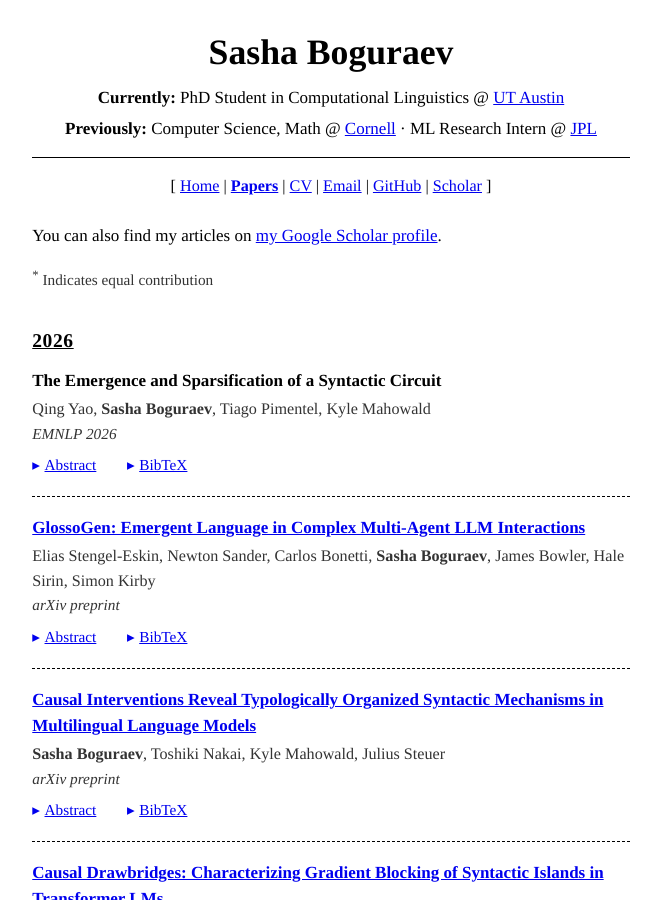
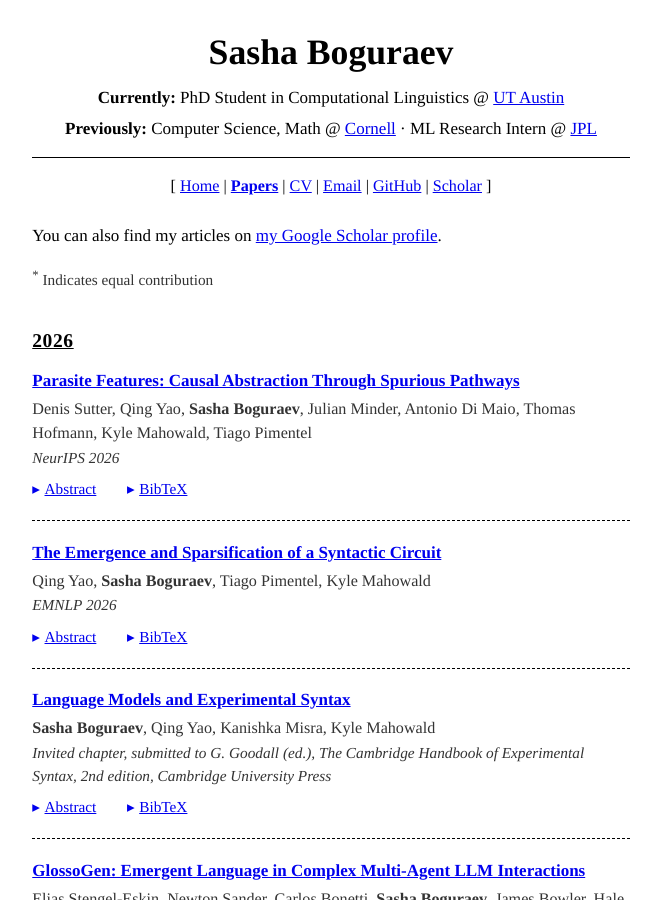
Before and after one commit to SashaBoguraev/SashaBoguraev.github.io, a Jekyll site: the page built from _pages/publications.md, in a window 1280 px wide and 900 px high. Shown: the whole window, without its empty margins (309-964 px from the left). Built offline with Jekyll 4.4.1, drawn with Linux system fonts in a browser that asks for light colours.

Commit message:
Add Parasite Features (NeurIPS 2026) and Handbook chapter, link Sparsification arXiv, add NeurIPS and LSA news
Co-Authored-By: Claude Opus 5.5 <noreply@anthropic.com>

```diff
--- a/_pages/publications.md
+++ b/_pages/publications.md
@@ -13,7 +13,30 @@ You can also find my articles on [my Google Scholar profile](https://scholar.goo
 ## 2026
 
 <div class="paper">
-<div class="paper-title">The Emergence and Sparsification of a Syntactic Circuit</div>
+<div class="paper-title"><a href="https://openreview.net/forum?id=pXYWXZE3QV">Parasite Features: Causal Abstraction Through Spurious Pathways</a></div>
+<div class="paper-authors">
+  Denis Sutter, Qing Yao, <strong>Sasha Boguraev</strong>, Julian Minder, Antonio Di Maio, Thomas Hofmann, Kyle Mahowald, Tiago Pimentel
+</div>
+<div class="paper-venue">NeurIPS 2026</div>
+<div class="paper-links">
+<details class="paper-toggle">
+<summary>Abstract</summary>
+<p>Causal Abstraction can be used to define a notion of equivalence between a neural network and an algorithm, thus serving as a powerful framework for mechanistic interpretability. In this paper, however, we show the existence of a class of spurious features which straightforwardly pass such equivalence tests. Suppose there are two directions in a model's representation space where: (i) one discriminates the input based on some specific feature, and (ii) the other steers the model towards a certain output. Causal Abstraction techniques can create a pathway leveraging these unrelated directions to simulate their combined behavior in the model, which thus spuriously appears to implement a certain feature. In such cases, we say the method discovered a parasite feature. Experimentally, we show that Distributed Alignment Search&mdash;a Causal Abstraction-based method&mdash;finds parasite features using linear alignment maps in two tasks: syntactic agreement and two-digit addition. Our paper highlights an important consideration for Causal Abstraction and contributes to the ongoing debate about best practices for mechanistic interpretability.</p>
+</details>
+<details class="paper-toggle">
+<summary>BibTeX</summary>
+<pre>@inproceedings{sutter2026parasite,
+  title     = {Parasite Features: Causal Abstraction Through Spurious Pathways},
+  author    = {Sutter, Denis and Yao, Qing and Boguraev, Sasha and Minder, Julian and Di Maio, Antonio and Hofmann, Thomas and Mahowald, Kyle and Pimentel, Tiago},
+  booktitle = {Advances in Neural Information Processing Systems},
+  year      = {2026}
+}</pre>
+</details>
+</div>
+</div>
+
+<div class="paper">
+<div class="paper-title"><a href="https://arxiv.org/abs/2610.33299">The Emergence and Sparsification of a Syntactic Circuit</a></div>
 <div class="paper-authors">
   Qing Yao, <strong>Sasha Boguraev</strong>, Tiago Pimentel, Kyle Mahowald
 </div>
@@ -29,6 +52,33 @@ You can also find my articles on [my Google Scholar profile](https://scholar.goo
   title     = {The Emergence and Sparsification of a Syntactic Circuit},
   author    = {Yao, Qing and Boguraev, Sasha and Pimentel, Tiago and Mahowald, Kyle},
   booktitle = {Proceedings of the 2026 Conference on Empirical Methods in Natural Language Processing},
+  year      = {2026}
+}</pre>
+</details>
+</div>
+</div>
+
+<div class="paper">
+<div class="paper-title"><a href="https://ling.auf.net/lingbuzz/010525">Language Models and Experimental Syntax</a></div>
+<div class="paper-authors">
+  <strong>Sasha Boguraev</strong>, Qing Yao, Kanishka Misra, Kyle Mahowald
+</div>
+<div class="paper-venue">Invited chapter, submitted to G. Goodall (ed.), <em>The Cambridge Handbook of Experimental Syntax</em>, 2nd edition, Cambridge University Press</div>
+<div class="paper-links">
+<details class="paper-toggle">
+<summary>Abstract</summary>
+<p>In the 20th and early 21st centuries, linguists developed techniques for studying syntactic competence and syntactic processing in humans. A key underlying assumption of this work was that all humans who have acquired a language in the typical way are syntactically competent. For much of this period, it was also obvious that machine systems were not syntactically competent. With the rise of Language Models that could seemingly produce and comprehend utterances in human language, this latter assumption was challenged. As a result, there was an explosion of work using the experimental syntax toolkit not to study syntactic processing in competent humans, but rather to ask whether Language Models had emergently developed syntactic competence. This research program proved fruitful, with the study of Language Model syntax now even offering testable hypotheses about human syntax. Here, we tell that story and argue that, while experimental work uncovered major lacunas in syntactic processing in earlier Language Models, modern Language Models have meaningfully acquired syntax.</p>
+</details>
+<details class="paper-toggle">
+<summary>BibTeX</summary>
+<pre>@incollection{boguraev2026experimental,
+  title     = {Language Models and Experimental Syntax},
+  author    = {Boguraev, Sasha and Yao, Qing and Misra, Kanishka and Mahowald, Kyle},
+  booktitle = {The Cambridge Handbook of Experimental Syntax},
+  editor    = {Goodall, Grant},
+  edition   = {2},
+  publisher = {Cambridge University Press},
+  note      = {Under review. lingbuzz/010525},
   year      = {2026}
 }</pre>
 </details>
```
Also changed, not shown: _pages/about.md (+2 -0 lines).
